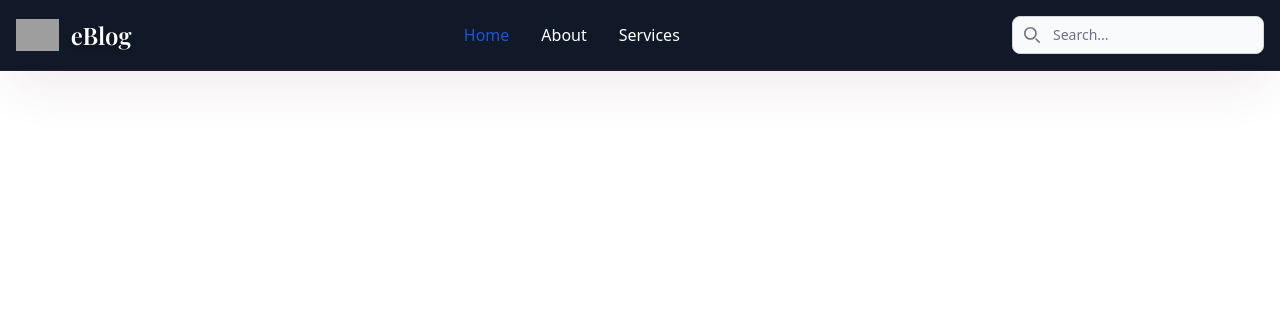
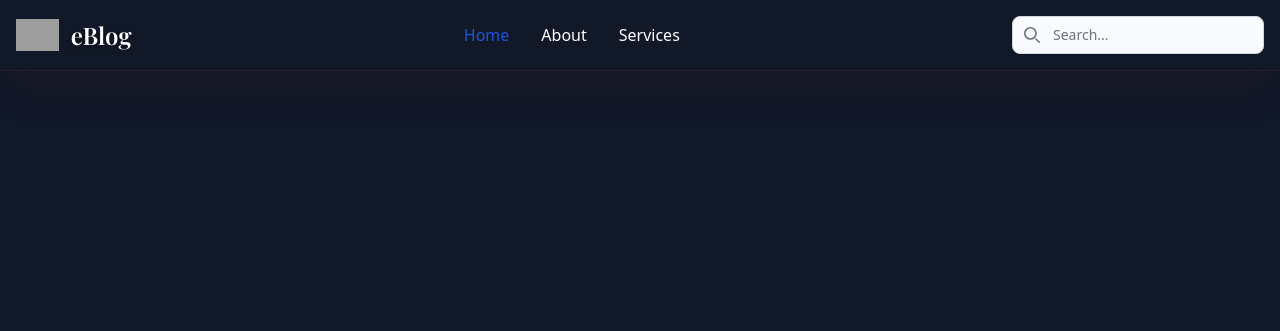
Before and after one commit to Earnstein/eBlog, a Django app: template templates/_base.html in a window 1280 px wide. Shown: the top 331 px of the page. Run offline with Django 5.2, Linux system fonts and the light colour scheme; the template is opened without the code that fills it, so the values that code supplies are empty; style sheets or scripts are compiled from the project's sources; some libraries are stand-ins or nearby versions; some web fonts are replaced; grey boxes are pictures that could not be loaded.

Commit message:
chore: change bg color to gray

```diff
--- a/templates/_base.html
+++ b/templates/_base.html
@@ -16,7 +16,7 @@
 
 </head>
 
-<body class="bg-white">
+<body class="bg-gray-900">
     {% comment %} LOAD NAVBAR HERE {% endcomment %}
     {% include 'includes/navbar.html' %}
 
```
